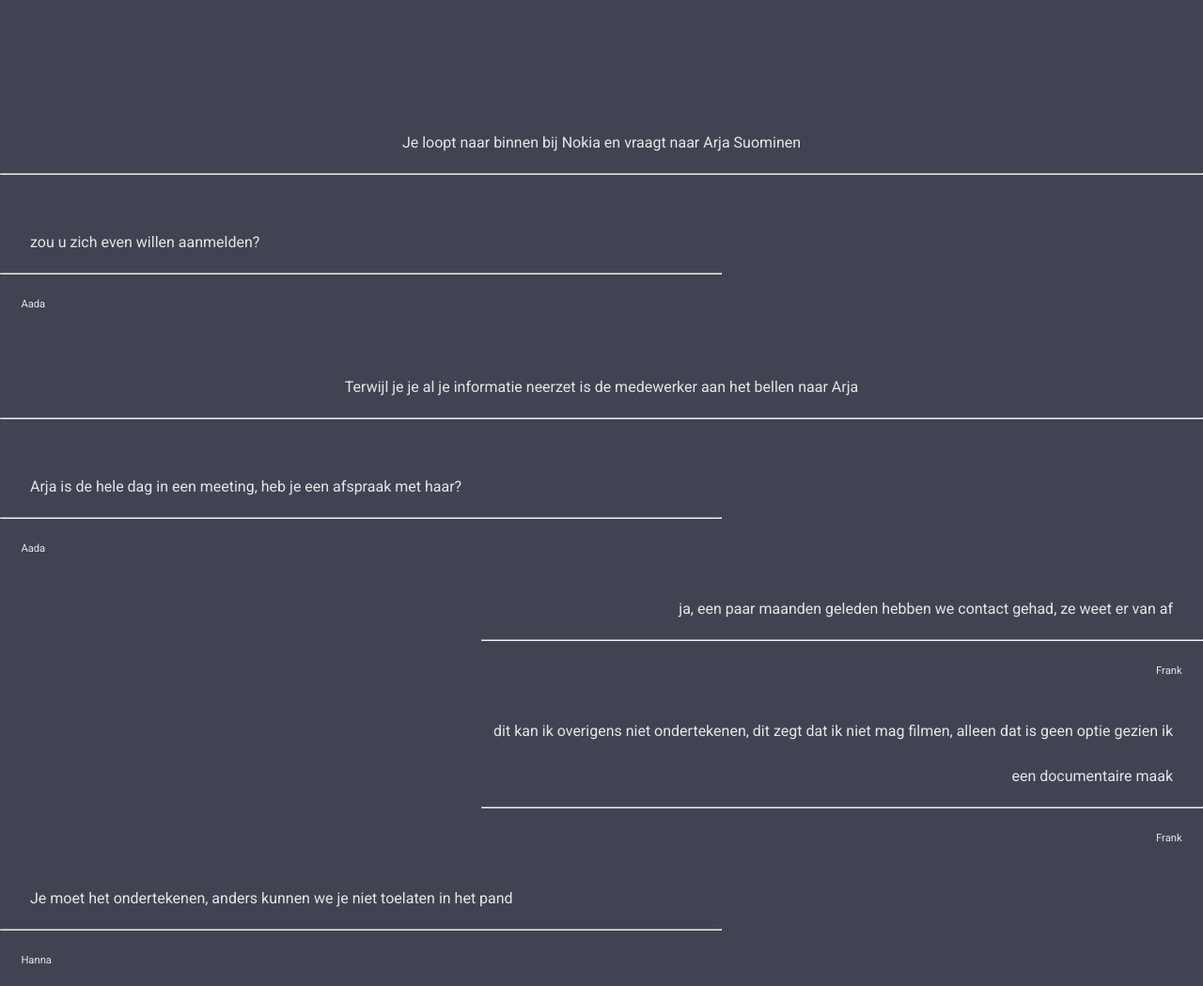
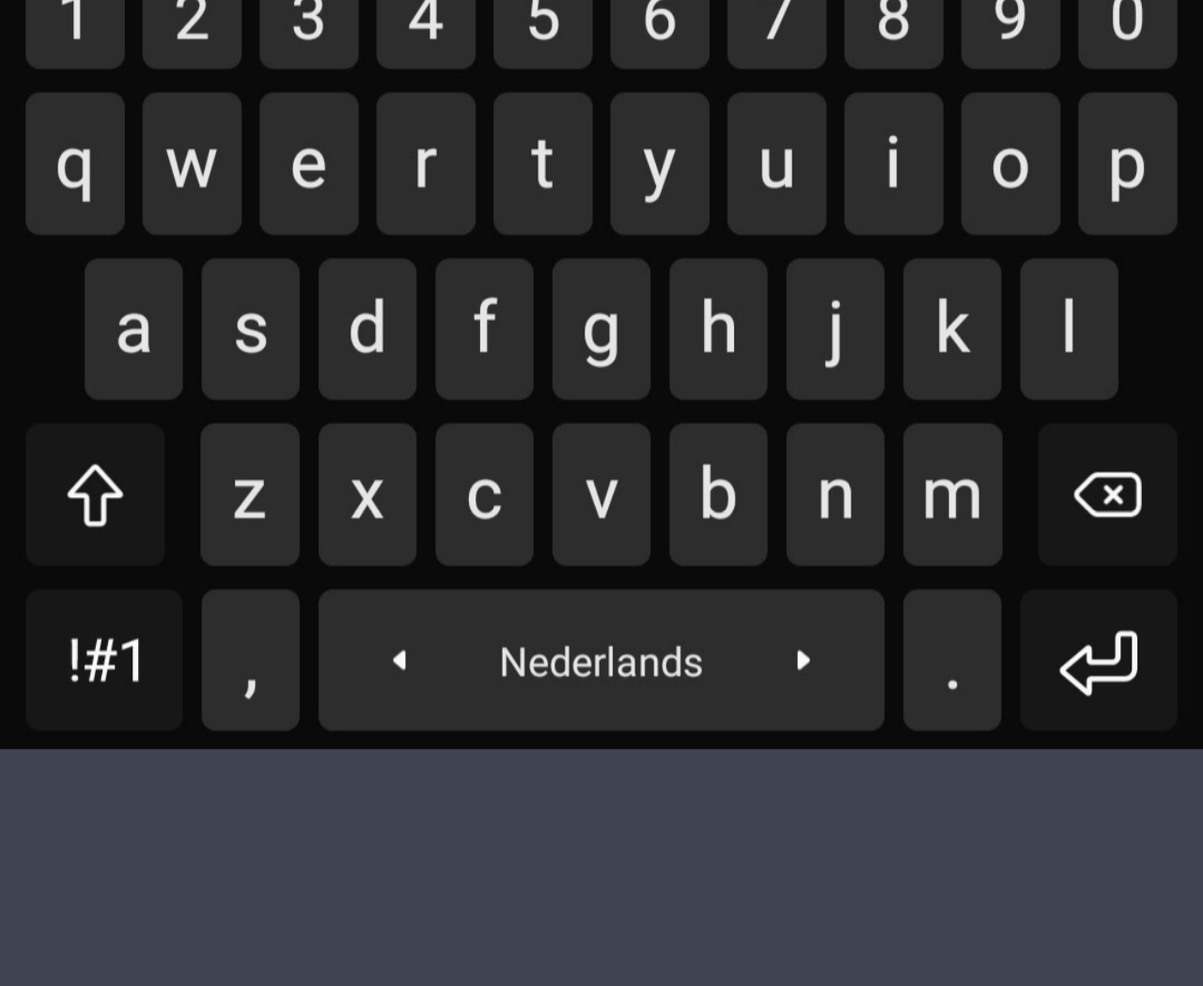
Before and after one commit to ja-rmo/ipmedt2, a plain HTML site: page nokia.html in a window 1280 px wide. Shown: the top 1049 px of the page at 94% size. After the commit the page ends 800 px from the top, so only its background shows below. Drawn offline with Linux system fonts and the light colour scheme.

Commit message:
nokia commit

```diff
--- a/css/nokia.scss
+++ b/css/nokia.scss
@@ -1,35 +1,45 @@
 @import "variables";
 .nokia {
-
+  &__keyboard {
+    position: fixed;
+    width: 100%;
+    bottom: 0;
+    img {
+      width: 100%;
+    }
+  }
   &__conversation {
     display: grid;
-    grid-template-columns: 40vw 20vw 40vw;
-    line-height: 3em;
-    margin-top: 6em;
+    grid-template-columns: 40% 20% 40%;
+    line-height: 1.2em;
+    margin-top: 2.4em;
+    margin-bottom: 244px;
     &__naration {
+      display: none;
       text-align: center;
       grid-column: 1/4;
-      padding: 2em 0;
+      padding: 0.5em;
     }
     &__left {
+      display: none;
       text-align: left;
       grid-column: 1/3;
       padding: 0.5em 0;
       p {
-        padding-left: 2em;
+        padding-left: 8%;
       }
     }
     &__right {
+      display: none;
       text-align: right;
       grid-column: 2/4;
       padding: 0.5em 0;
       p {
-        padding-right: 2em;
+        padding-right: 8%;
       }
     }
     &__name {
       font-size: 0.7em;
-      vertical-align: top;
     }
   }
 }
--- a/js/nokia.js
+++ b/js/nokia.js
@@ -1,16 +1,47 @@
-const speed = 50;
+const dialogs = [
+  {"id": "js--nokia1.1", "dialog": "Je loopt naar binnen bij Nokia en vraagt naar Arja Suominen"},
+  {"id": "js--nokia1.2", "dialog": "zou u zich even willen aanmelden?"},
+  {"id": "js--nokia1.3", "dialog": "Terwijl je al je informatie neerzet is de medewerker aan het bellen naar Arja"},
+  {"id": "js--nokia1.4", "dialog": "Arja is de hele dag in een meeting, heb je een afspraak met haar?"},
+  {"id": "js--nokia1.5", "dialog": "ja, een paar maanden geleden hebben we contact gehad, ze weet er van af"},
+  {"id": "js--nokia1.6", "dialog": "dit kan ik overigens niet ondertekenen, dit zegt dat ik niet mag filmen, alleen dat is geen optie gezien ik een documentaire maak"},
+  {"id": "js--nokia1.7", "dialog": "Je moet het ondertekenen, anders kunnen we je niet toelaten in het pand"},
+  {"id": "js--nokia1.8", "dialog": "Dan zal er een overeenkomst gemaakt moeten worden dat ik wel mag filmen"},
+  {"id": "js--nokia1.9", "dialog": "Ik zal u anders even laten zien wat het precies betekent, kijk er staat hier dat je wel mag filmen, maar alleen op de momenten dat wij daar toestemming toe geven"},
+  {"id": "js--nokia1.10", "dialog": "na een discussie wordt je naar een meetingroom genomen, hier wacht je op iemand die je vragen zal beantwoorden"}
+];
+window.onload = loadPage
 
-window.onload = function() {
-  const keyboard = document.getElementById("js--keyboard");
-  keyboard.onclick = function() {
-  typeWriter('test', 'Je loopt naar binnen bij Nokia en vraagt naar Arja Suominen');}
-  typeWriter("test2", "zou u zich even willen aanmelden?");
+let speed = 60
+let next = false
+
+async function waitUserInput() {
+  while (next === false)  {await sleep(50);
+    document.getElementById("js--keyboard").onclick = function() {next = true;}
+  } next = false;
 }
 
-function typeWriter(id, txt, i=0) {
-  if (i < txt.length) {
-    document.getElementById(id).innerHTML += txt.charAt(i);
-    i++;
-    setTimeout(typeWriter, speed, id, txt, i);
+function sleep(ms) {
+  return new Promise(resolve => setTimeout(resolve, ms))
+}
+
+async function loadPage() {
+  for (var i = 0; i < dialogs.length; i++) {
+    if (document.getElementById(dialogs[i].id).classList.contains("js--not-automatic")) {
+      await waitUserInput();
+      document.getElementById(dialogs[i].id).parentElement.style.display = "block";
+      await loadDialog(dialogs[i])
+    } else {
+      document.getElementById(dialogs[i].id).parentElement.style.display = "block";
+      await loadDialog(dialogs[i]);
+    }
   }
 }
+
+async function loadDialog(dialog) {
+  for (let letter of dialog.dialog) {
+    document.getElementById(dialog.id).parentElement.scrollIntoView({behavior: "smooth", alignToTop: true, inline: "nearest"})
+    document.getElementById(dialog.id).innerHTML += letter
+    await sleep(speed)
+  }
+}
--- a/nokia.html
+++ b/nokia.html
@@ -3,57 +3,62 @@
 <head>
   <meta charset="utf-8">
   <link rel="stylesheet" href="css/master.css">
+  <script type="text/javascript" src="js/nokia.js"></script>
+  <meta name="viewport" content="width=device-width, initial-scale=1.0">
   <title>ipmedt2</title>
 </head>
 <body class="nokia">
   <div class="nokia__conversation">
     <div class="nokia__conversation__naration">
-      <p>Je loopt naar binnen bij Nokia en vraagt naar Arja Suominen</p>
+      <p id="js--nokia1.1"></p>
       <hr>
     </div>
     <div class="nokia__conversation__left">
-      <p>zou u zich even willen aanmelden?</p>
+      <p id="js--nokia1.2"></p>
       <hr>
       <p class="nokia__conversation__name">Aada</p>
     </div>
     <div class="nokia__conversation__naration">
-      <p>Terwijl je je al je informatie neerzet is de medewerker aan het bellen naar Arja</p>
+      <p id="js--nokia1.3"></p>
       <hr>
     </div>
     <div class="nokia__conversation__left">
-      <p>Arja is de hele dag in een meeting, heb je een afspraak met haar?</p>
+      <p id="js--nokia1.4"></p>
       <hr>
       <p class="nokia__conversation__name">Aada</p>
     </div>
-    <div class="nokia__conversation__right">
-      <p>ja, een paar maanden geleden hebben we contact gehad, ze weet er van af</p>
+    <div class="nokia__conversation__right ">
+      <p id="js--nokia1.5" class="js--not-automatic"></p>
       <hr>
       <p class="nokia__conversation__name">Frank</p>
     </div>
     <div class="nokia__conversation__right">
-      <p>dit kan ik overigens niet ondertekenen, dit zegt dat ik niet mag filmen, alleen dat is geen optie gezien ik een documentaire maak</p>
+      <p id="js--nokia1.6" class="js--not-automatic"></p>
       <hr>
       <p class="nokia__conversation__name">Frank</p>
     </div>
     <div class="nokia__conversation__left">
-      <p>Je moet het ondertekenen, anders kunnen we je niet toelaten in het pand</p>
+      <p id="js--nokia1.7"></p>
       <hr>
       <p class="nokia__conversation__name">Hanna</p>
     </div>
     <div class="nokia__conversation__right">
-      <p>Dan zal er een overeenkomst gemaakt moeten worden dat ik wel mag filmen</p>
+      <p id="js--nokia1.8" class="js--not-automatic"></p>
       <hr>
       <p class="nokia__conversation__name">Frank</p>
     </div>
     <div class="nokia__conversation__left">
-      <p>Ik zal u anders even laten zien wat het precies betekent, kijk er staat hier dat je wel mag filmen, maar alleen op de momenten dat wij daar toestemming toe geven</p>
+      <p id="js--nokia1.9"></p>
       <hr>
       <p class="nokia__conversation__name">Hanna</p>
     </div>
     <div class="nokia__conversation__naration">
-      <p>na een discussie wordt je naar een meetingroom genomen, hier wacht je op iemand die je vragen zal beantwoorden</p>
+      <p id="js--nokia1.10"></p>
       <hr>
     </div>
   </div>
+  <div id="js--keyboard" class="nokia__keyboard">
+    <img src="img/nokiaKeyboard.jpg" alt="keyboard">
+  </div>
 </body>
 </html>
```
Also changed, not shown: nokiaDeel2.html (+1 -0 lines), nokiaDeel3.html (+1 -0 lines), nokiaDeel4.html (+1 -0 lines), css/master.css, css/master.scss (line endings or trailing spaces), 1 other file.
